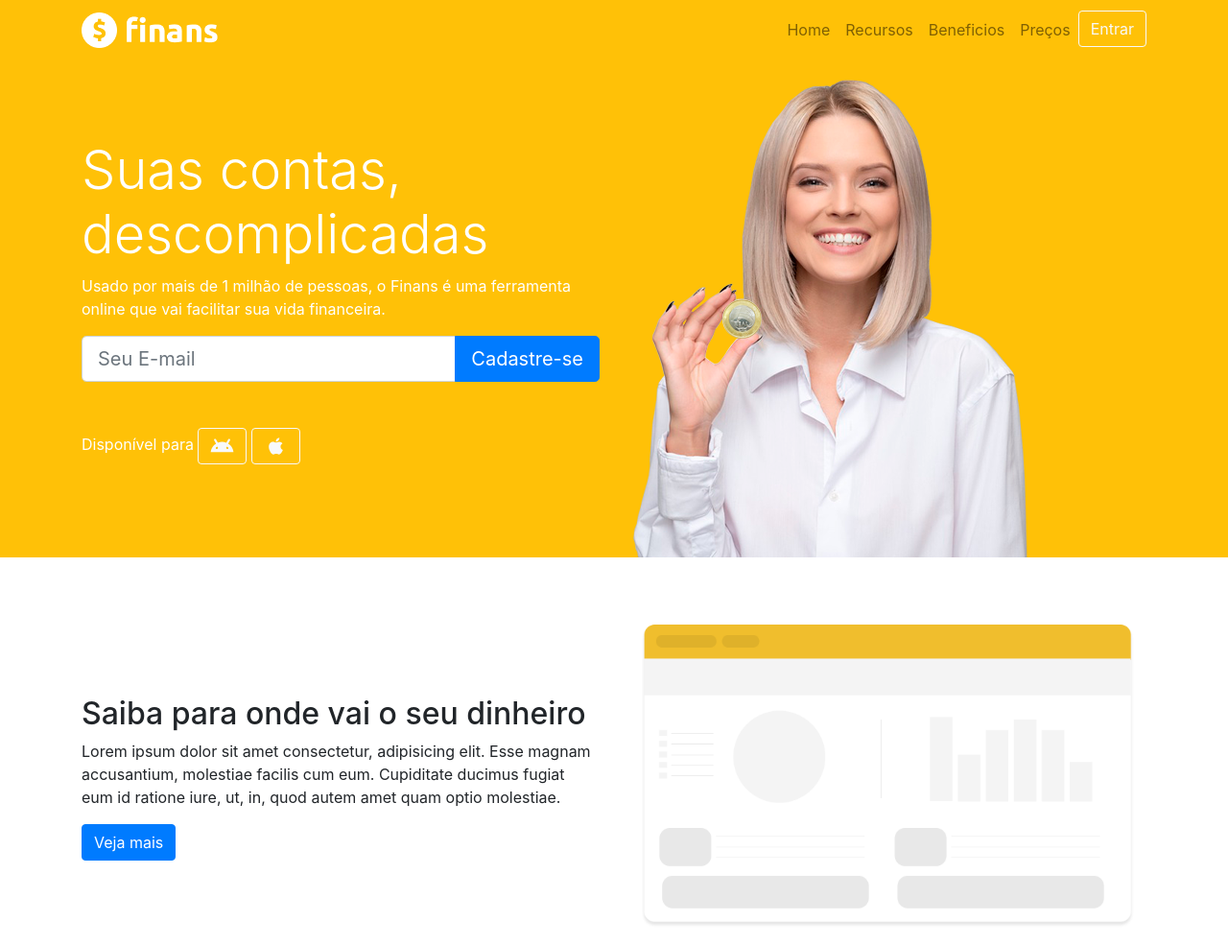
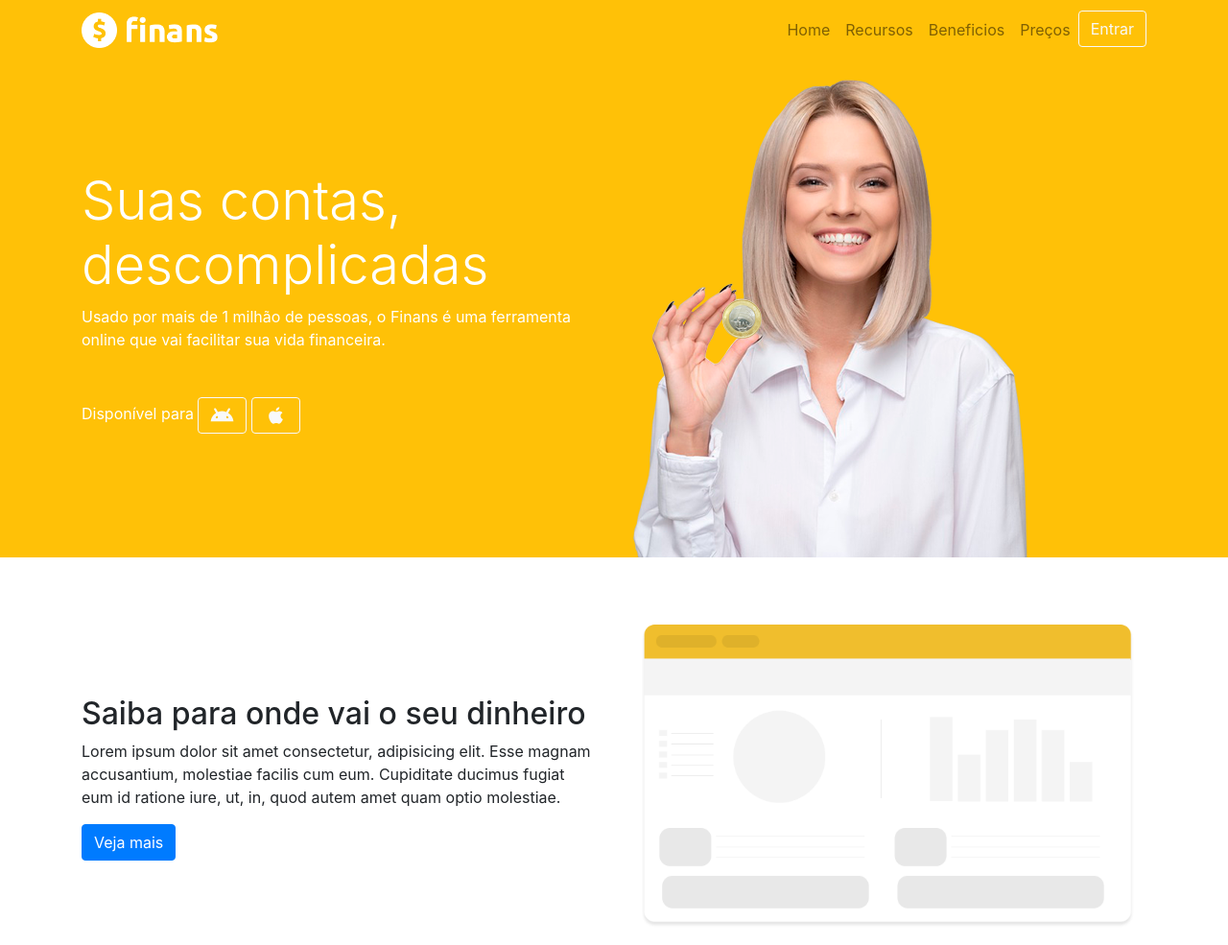
Before and after one commit to samuelpesousa/projetoFinans, a plain HTML site: page index.html in a window 1280 px wide. Shown: the top 985 px of the page at 96% size. Drawn offline with nearby package versions, Linux system fonts and the light colour scheme.

Commit message:
Update index.html

```diff
--- a/index.html
+++ b/index.html
@@ -56,15 +56,6 @@
                     <p>
                       Usado por mais de 1 milhão de pessoas, o Finans é uma ferramenta online que vai facilitar sua vida financeira.
                     </p>
-                    <form>
-                      <div class="input-group input-group-lg">
-                        <input type="text" placeholder="Seu E-mail" class="form-control">
-                        <div class="input-group-append">
-                          <button class="btn btn-primary" type="button">Cadastre-se</button>
-
-                        </div>
-                      </div>
-                    </form>
 
                     <p class="mt-5">Disponível para
                       <a href="" class="btn btn-outline-light">
```
